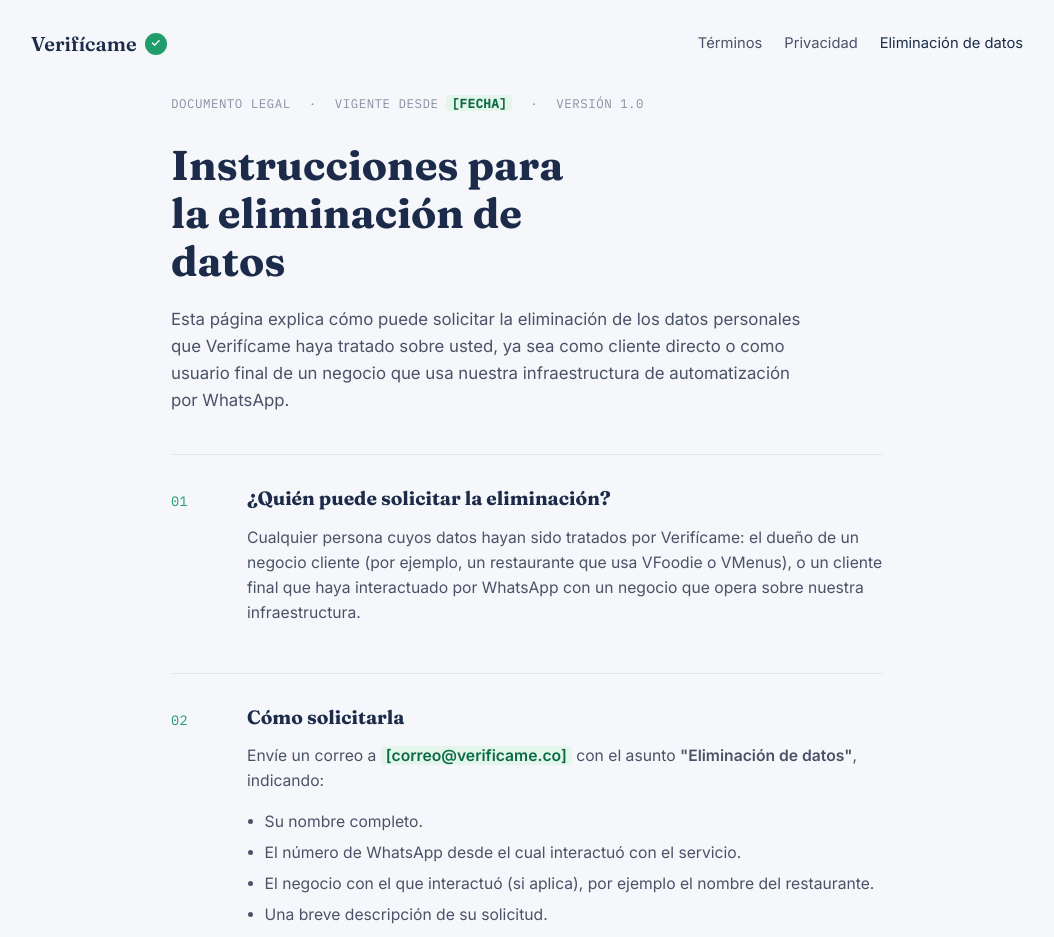
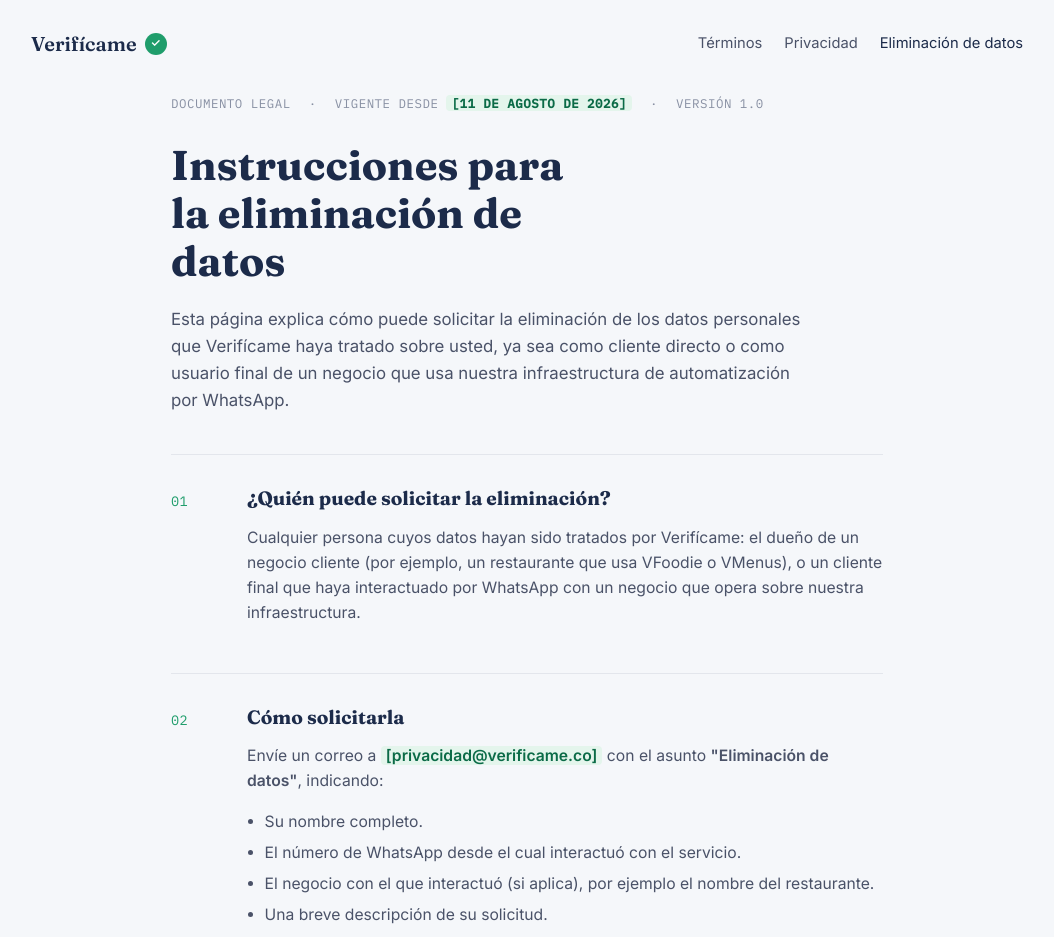
Before and after one commit to jotarodriguezv/verificamecentral, a plain HTML site: page eliminacion-datos.html in a window 1280 px wide. Shown: the top 937 px of the page, without its empty margins (113-1167 px from the left). Drawn offline with Linux system fonts and the light colour scheme.

Commit message:
Update contact email for data deletion requests

```diff
--- a/eliminacion-datos.html
+++ b/eliminacion-datos.html
@@ -25,7 +25,7 @@
   <div class="doc-meta">
     <span>Documento legal</span>
     <span>·</span>
-    <span>Vigente desde <span class="fill">[FECHA]</span></span>
+    <span>Vigente desde <span class="fill">[11 de Agosto de 2026]</span></span>
     <span>·</span>
     <span>Versión 1.0</span>
   </div>
@@ -53,7 +53,7 @@
     <div class="idx mono">02</div>
     <div>
       <h2>Cómo solicitarla</h2>
-      <p>Envíe un correo a <span class="fill">[correo@verificame.co]</span> con el asunto
+      <p>Envíe un correo a <span class="fill">[privacidad@verificame.co]</span> con el asunto
         <strong>"Eliminación de datos"</strong>, indicando:</p>
       <ul>
         <li>Su nombre completo.</li>
```
